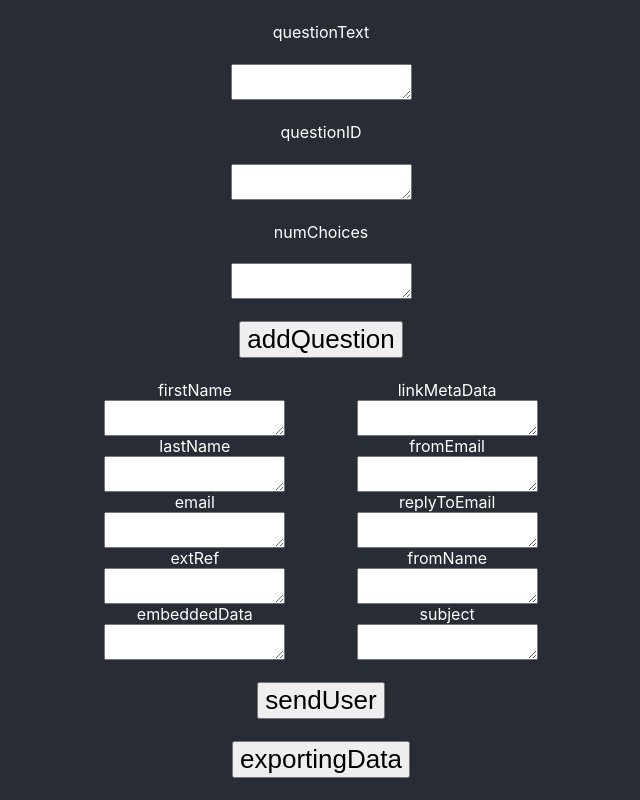
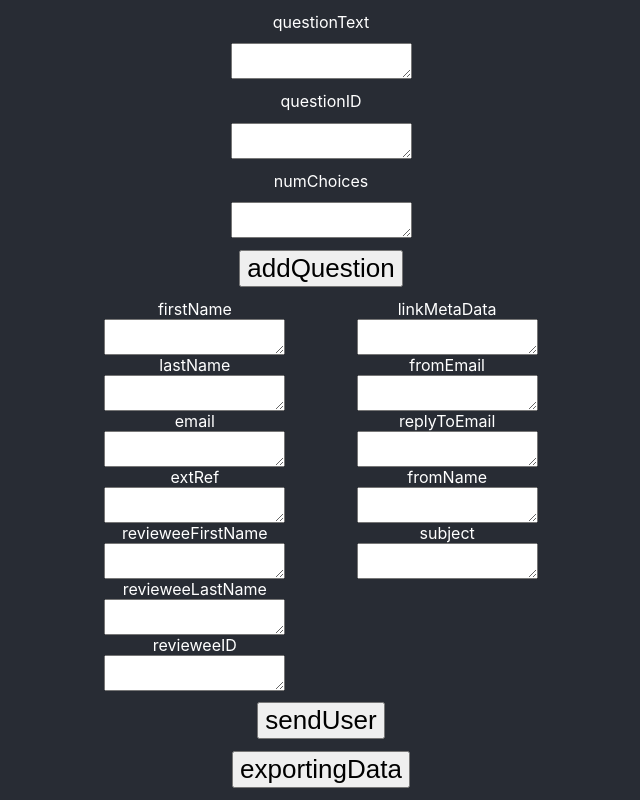
Before and after one commit to kcalva/Qualtrics-Generator, a React (Create React App) app: page / in a window 1280 px wide. Shown: the whole page, without its empty margins (319-959 px from the left). Built offline with nearby package versions, Linux system fonts and the light colour scheme.

Commit message:
added embedded data to the UI,made sure that this embedded data is wrapped in the survey link

```diff
--- a/src/API/qualtricsAPI.js
+++ b/src/API/qualtricsAPI.js
@@ -236,7 +236,11 @@ export const sendUser = async (params) => {
         "lastName": params.lastName,
         "email": params.email,
         "extRef": params.extRef,
-        "embeddedData": JSON.parse(params.embeddedData),
+        "embeddedData":{
+            "revieweeFirstName": params.revieweeFirstName,
+            "revieweeLastName": params.revieweeLastName,
+            "revieweeID": params.revieweeID
+        },
         "language": "en",
     })
 
@@ -251,7 +255,7 @@ export const sendUser = async (params) => {
     const addContactObj = await addContactRes.json()
     console.log('adding contacts to mailing list obj ',addContactObj)
 
-    const linkWrapper = "<a href=${l://SurveyURL}&sf" + params.linkMetaData.split(",").join("=1&sf") + "=1>Click Here for Survey</a>"
+    const linkWrapper = "<a href=${l://SurveyURL}&sf" + params.linkMetaData.split(",").join("=1&sf") + "=1&revieweeFirstName=" + params.revieweeFirstName + "&revieweeLastName=" + params.revieweeLastName + "&revieweeID=" + params.revieweeID + ">Click Here for Survey</a>"
 
     const timeElapsed = Date.now()
     const today = new Date(timeElapsed)
--- a/src/Components/SendUser.js
+++ b/src/Components/SendUser.js
@@ -7,7 +7,9 @@ const SendUser = () => {
     const [lastName, setLastName] = useState('')
     const [email, setEmail] = useState('')
     const [extRef, setExtRef] = useState('')
-    const [embeddedData, setEmbeddedData] = useState()
+    const [revieweeFirstName, setRevieweeFirstName] = useState('')
+    const [revieweeLastName, setRevieweeLastName] = useState('')
+    const [revieweeID, setRevieweeID] = useState('')
 
     const [linkMetaData, setLinkMetaData] = useState('')
     const [fromEmail, setFromEmail] = useState('')
@@ -28,8 +30,12 @@ const SendUser = () => {
                     <textarea value={email} onChange={(e)=>{setEmail(e.target.value)}}/>
                     <label>extRef</label>
                     <textarea value={extRef} onChange={(e)=>{setExtRef(e.target.value)}}/>
-                    <label>embeddedData</label>
-                    <textarea value={embeddedData} onChange={(e)=>{setEmbeddedData(e.target.value)}}/>
+                    <label>revieweeFirstName</label>
+                    <textarea value={revieweeFirstName} onChange={(e)=>{setRevieweeFirstName(e.target.value)}}/>
+                    <label>revieweeLastName</label>
+                    <textarea value={revieweeLastName} onChange={(e)=>{setRevieweeLastName(e.target.value)}}/>
+                    <label>revieweeID</label>
+                    <textarea value={revieweeID} onChange={(e)=>{setRevieweeID(e.target.value)}}/>
                 </div>
                 <div style={{display:"flex", flexDirection: "column"}}>
                     <label>linkMetaData</label>
@@ -44,7 +50,7 @@ const SendUser = () => {
                     <textarea value={subject} onChange={(e)=>{setSubject(e.target.value)}}/>
                 </div>
             </div>
-            <button onClick={()=>{sendUser({ firstName, lastName, email, extRef, embeddedData, linkMetaData, fromEmail, replyToEmail,fromName, subject })}} className='Button'>
+            <button onClick={()=>{sendUser({ firstName, lastName, email, extRef, revieweeFirstName, revieweeLastName, revieweeID, linkMetaData, fromEmail, replyToEmail,fromName, subject })}} className='Button'>
                 sendUser
             </button>
         </>
```
